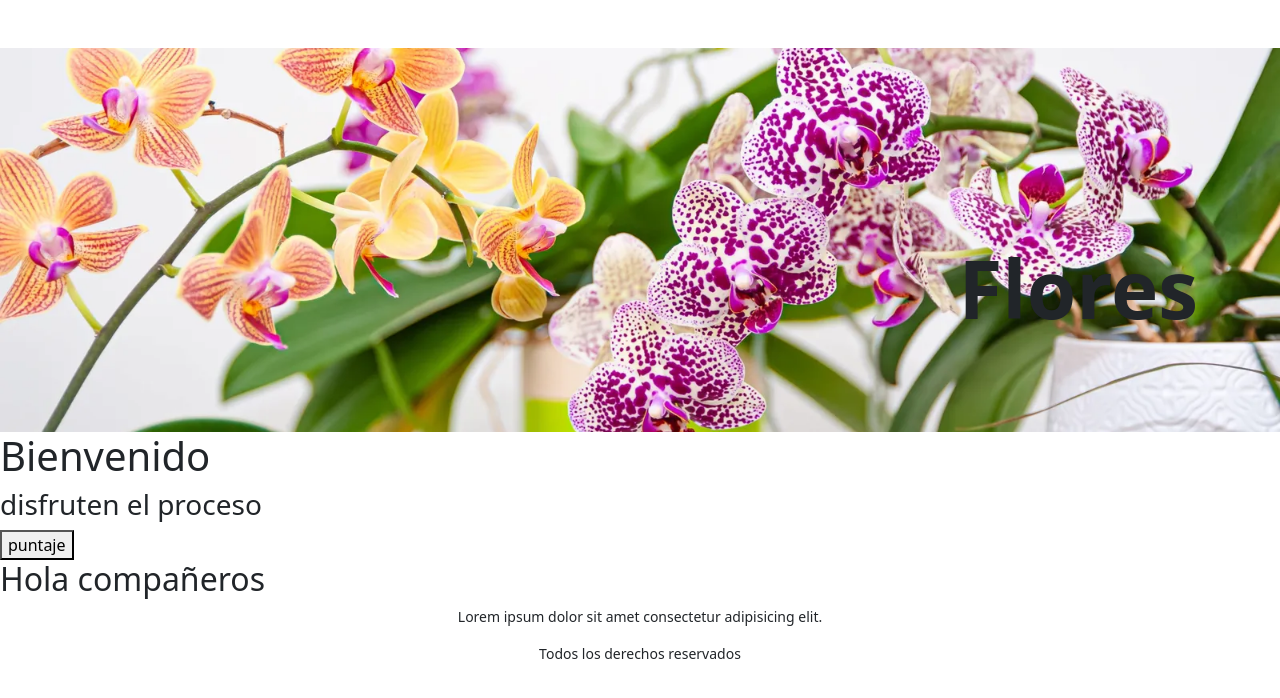
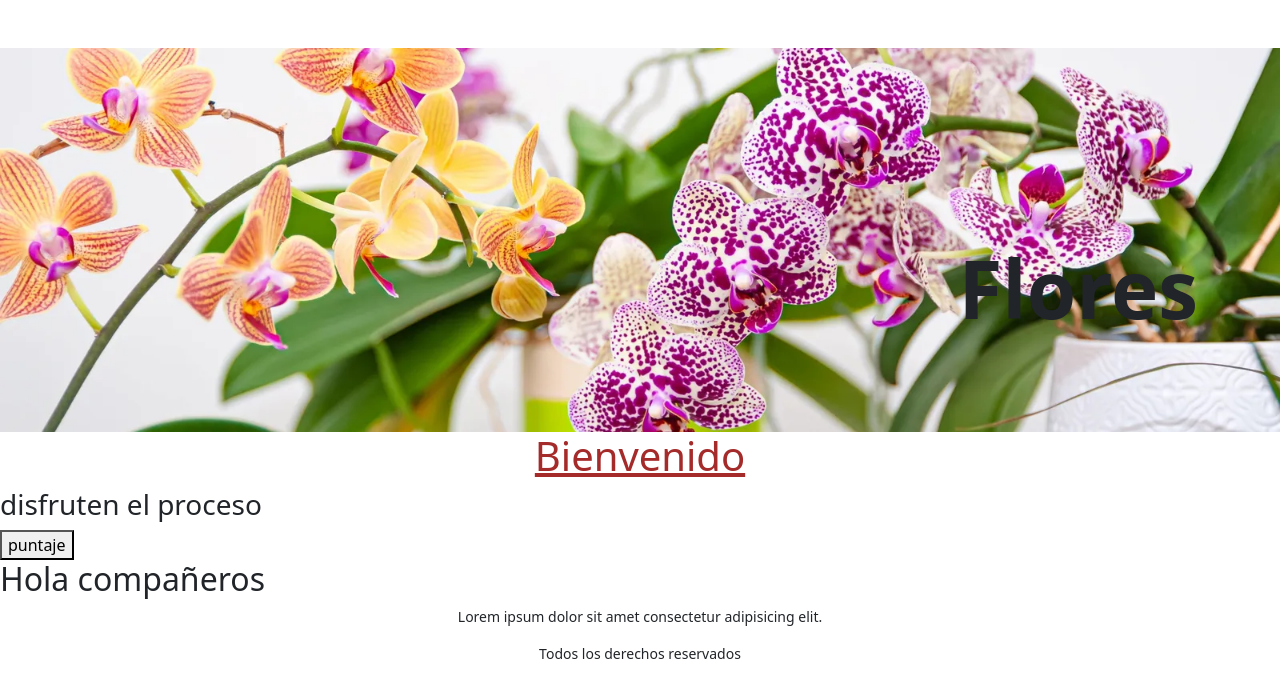
Before and after one commit to Fedegz1999/DesafioLatamEquipo, a plain HTML site: page index.html in a window 1280 px wide. Drawn offline with nearby package versions, Linux system fonts and the light colour scheme.

Commit message:
Centrado y color Título

```diff
--- a/assets/css/styles.css
+++ b/assets/css/styles.css
@@ -4,3 +4,9 @@
   background-size: cover;
   background-position: left;
 }
+
+.titulo{
+    text-align: center;
+    color: brown;
+    text-decoration: underline;
+}
--- a/index.html
+++ b/index.html
@@ -20,7 +20,7 @@
     </div>
 </header>
 <body>
-    <h1>Bienvenido</h1>
+    <h1 class="titulo">Bienvenido</h1>
     <h3>disfruten el proceso</h3>
 <button>puntaje</button>
     <h2> Hola compañeros</h2>
```
